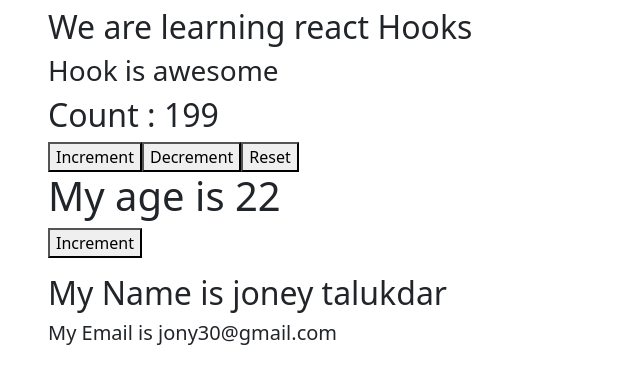
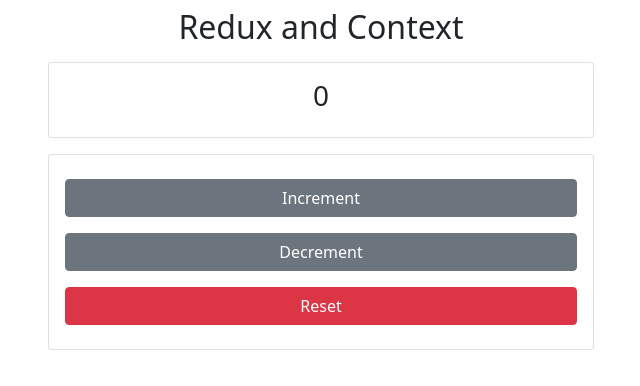
Before and after one commit to jonytalukdar/react-s, a React (Create React App) app: page / in a window 1280 px wide. Shown: the top 386 px of the page, without its empty margins (319-959 px from the left). Built offline with nearby package versions, Linux system fonts and the light colour scheme; no server answers.

Commit message:
added reduc alt

```diff
--- a/src/App.js
+++ b/src/App.js
@@ -1,9 +1,9 @@
 import React from 'react';
-import Hooks from './components/Hooks/App';
+import ReduxContext from './components/ReduxContext/App';
 const App = () => {
   return (
     <>
-      <Hooks />
+      <ReduxContext />
     </>
   );
 };
--- /dev/null
+++ b/src/components/ReduxContext/App.js
@@ -0,0 +1,21 @@
+import React from 'react';
+import 'bootstrap/dist/css/bootstrap.min.css';
+import Counter from './Counter';
+import { CountProvider } from './CountProvider';
+
+const App = () => {
+  return (
+    <CountProvider>
+      <div className="container">
+        <div className="row  ">
+          <div className="col-sm-6 offset-3">
+            <h2 className="my-2 text-center">Redux and Context</h2>
+            <Counter />
+          </div>
+        </div>
+      </div>
+    </CountProvider>
+  );
+};
+
+export default App;
--- /dev/null
+++ b/src/components/ReduxContext/Controller.js
@@ -0,0 +1,22 @@
+import { useContext } from 'react';
+import { CountContext } from './CountProvider';
+
+const Conroller = () => {
+  const { increment, decrement, reset } = useContext(CountContext);
+
+  return (
+    <>
+      <button className="btn btn-secondary my-2" onClick={() => increment()}>
+        Increment
+      </button>
+      <button className="btn btn-secondary my-2" onClick={() => decrement()}>
+        Decrement
+      </button>
+      <button className="btn btn-danger my-2" onClick={() => reset()}>
+        Reset
+      </button>
+    </>
+  );
+};
+
+export default Conroller;
--- /dev/null
+++ b/src/components/ReduxContext/CountProvider.js
@@ -0,0 +1,18 @@
+import { createContext, useReducer } from 'react';
+import { createActions } from './countReducer/countReducer';
+import reducer from './countReducer/countReducer';
+
+const CountContext = createContext();
+
+const CountProvider = (props) => {
+  const [count, dispatch] = useReducer(reducer, 0);
+  const action = createActions(dispatch);
+
+  return (
+    <CountContext.Provider value={{ count, ...action }}>
+      {props.children}
+    </CountContext.Provider>
+  );
+};
+
+export { CountProvider, CountContext };
--- /dev/null
+++ b/src/components/ReduxContext/Counter.js
@@ -0,0 +1,20 @@
+import { useContext } from 'react';
+import Controller from './Controller';
+import { CountContext } from './CountProvider';
+
+const Counter = () => {
+  const { count } = useContext(CountContext);
+
+  return (
+    <>
+      <div className="card card-body text-center my-3">
+        <h3>{count}</h3>
+      </div>
+      <div className="card card-body text-center my-3">
+        <Controller />
+      </div>
+    </>
+  );
+};
+
+export default Counter;
--- /dev/null
+++ b/src/components/ReduxContext/countReducer/countReducer.js
@@ -0,0 +1,24 @@
+export const INCREMENT = 'INCREMENT';
+export const DECREMENT = 'DECREMENT';
+export const RESET = 'RESET';
+
+export const createActions = (dispatch) => ({
+  increment: (value) => dispatch({ type: INCREMENT, payload: value || 1 }),
+  decrement: (value) => dispatch({ type: DECREMENT, payload: value || 1 }),
+  reset: () => dispatch({ type: RESET }),
+});
+
+const reducer = (state, action) => {
+  switch (action.type) {
+    case INCREMENT:
+      return state + action.payload;
+    case DECREMENT:
+      return state - action.payload;
+    case RESET:
+      return 0;
+    default:
+      return state;
+  }
+};
+
+export default reducer;
```
